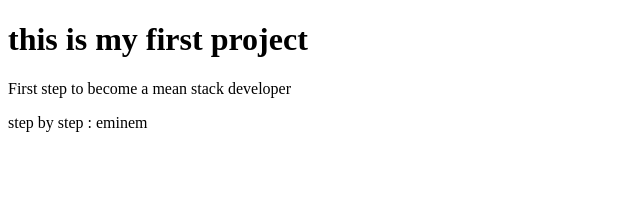
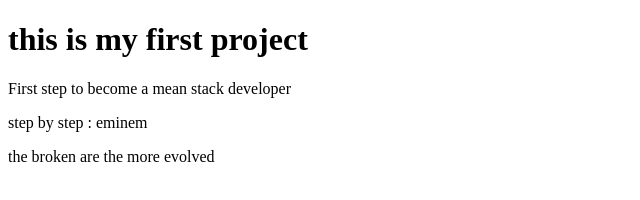
Before and after one commit to nourchouchene/Quiz-and-quotes-project, a website: page index.html in a window 1280 px wide. Shown: the whole page, without its empty margins (0-640 px from the left). Drawn offline with Linux system fonts and the light colour scheme.

Commit message:
fourth commit

```diff
--- a/index.html
+++ b/index.html
@@ -17,6 +17,11 @@
     <p>
         step by step : eminem
     </p>
+<p>
+        the broken are the more evolved
+</p>
+
+
 </body>
 
 
```
Also changed, not shown: package.json (added, +24 -0 lines), 2 other files.
